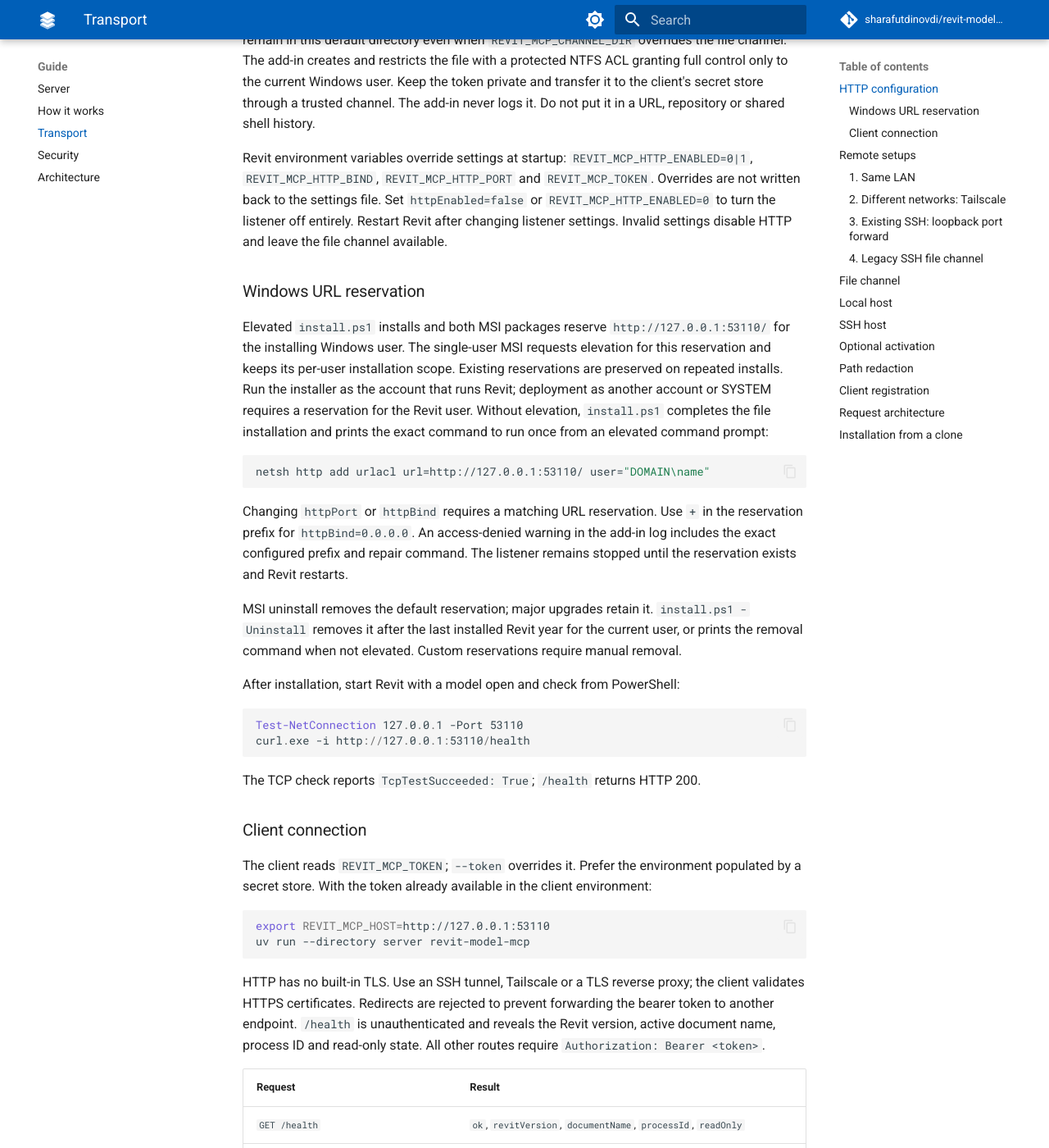
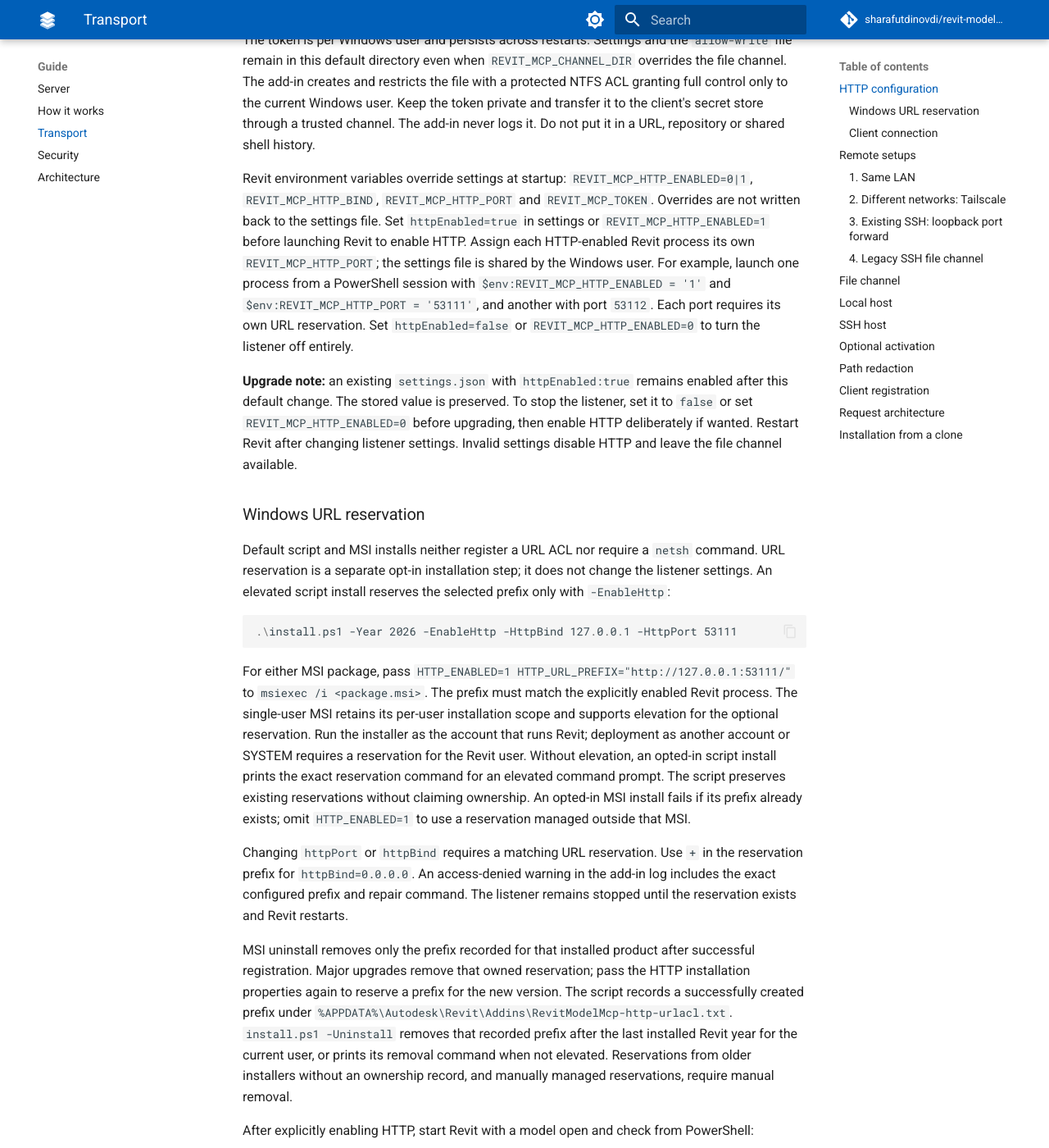
Before and after one commit to sharafutdinovdi/revit-model-mcp, an MkDocs documentation site: the page built from docs/transport.md, in a window 1280 px wide and 1400 px high, scrolled down 578 px. Shown: the whole window at 82% size. Built offline with MkDocs 1.6.1 and Material for MkDocs 9.7.7, drawn with Linux system fonts in a browser that asks for light colours; comment, search, counter and statistics services are not loaded; some of the changed text lies outside the part shown.

Commit message:
fix(http): disable the listener and URL ACL registration by default

````diff
--- a/docs/transport.md
+++ b/docs/transport.md
@@ -7,11 +7,12 @@
 
 ## HTTP configuration
 
+HTTP is opt-in and off by default; a default deployment uses only the local file channel.
 On first startup the add-in creates `%LOCALAPPDATA%\RevitModelMcp\settings.json`:
 
 ```json
 {
-  "httpEnabled": true,
+  "httpEnabled": false,
   "httpBind": "127.0.0.1",
   "httpPort": 53110,
   "token": "<generated 32-byte base64url token>"
@@ -27,32 +28,48 @@
 
 Revit environment variables override settings at startup: `REVIT_MCP_HTTP_ENABLED=0|1`, `REVIT_MCP_HTTP_BIND`, `REVIT_MCP_HTTP_PORT` and `REVIT_MCP_TOKEN`.
 Overrides are not written back to the settings file.
+Set `httpEnabled=true` in settings or `REVIT_MCP_HTTP_ENABLED=1` before launching Revit to enable HTTP.
+Assign each HTTP-enabled Revit process its own `REVIT_MCP_HTTP_PORT`; the settings file is shared by the Windows user.
+For example, launch one process from a PowerShell session with `$env:REVIT_MCP_HTTP_ENABLED = '1'` and `$env:REVIT_MCP_HTTP_PORT = '53111'`, and another with port `53112`.
+Each port requires its own URL reservation.
 Set `httpEnabled=false` or `REVIT_MCP_HTTP_ENABLED=0` to turn the listener off entirely.
+
+**Upgrade note:** an existing `settings.json` with `httpEnabled:true` remains enabled after this default change.
+The stored value is preserved.
+To stop the listener, set it to `false` or set `REVIT_MCP_HTTP_ENABLED=0` before upgrading, then enable HTTP deliberately if wanted.
 Restart Revit after changing listener settings.
 Invalid settings disable HTTP and leave the file channel available.
 
 ### Windows URL reservation
 
-Elevated `install.ps1` installs and both MSI packages reserve `http://127.0.0.1:53110/` for the installing Windows user.
-The single-user MSI requests elevation for this reservation and keeps its per-user installation scope.
-Existing reservations are preserved on repeated installs.
+Default script and MSI installs neither register a URL ACL nor require a `netsh` command.
+URL reservation is a separate opt-in installation step; it does not change the listener settings.
+An elevated script install reserves the selected prefix only with `-EnableHttp`:
+
+```powershell
+.\install.ps1 -Year 2026 -EnableHttp -HttpBind 127.0.0.1 -HttpPort 53111
+```
+
+For either MSI package, pass `HTTP_ENABLED=1 HTTP_URL_PREFIX="http://127.0.0.1:53111/"` to `msiexec /i <package.msi>`.
+The prefix must match the explicitly enabled Revit process.
+The single-user MSI retains its per-user installation scope and supports elevation for the optional reservation.
 Run the installer as the account that runs Revit; deployment as another account or SYSTEM requires a reservation for the Revit user.
-Without elevation, `install.ps1` completes the file installation and prints the exact command to run once from an elevated command prompt:
-
-```bat
-netsh http add urlacl url=http://127.0.0.1:53110/ user="DOMAIN\name"
-```
+Without elevation, an opted-in script install prints the exact reservation command for an elevated command prompt.
+The script preserves existing reservations without claiming ownership.
+An opted-in MSI install fails if its prefix already exists; omit `HTTP_ENABLED=1` to use a reservation managed outside that MSI.
 
 Changing `httpPort` or `httpBind` requires a matching URL reservation.
 Use `+` in the reservation prefix for `httpBind=0.0.0.0`.
 An access-denied warning in the add-in log includes the exact configured prefix and repair command.
 The listener remains stopped until the reservation exists and Revit restarts.
 
-MSI uninstall removes the default reservation; major upgrades retain it.
-`install.ps1 -Uninstall` removes it after the last installed Revit year for the current user, or prints the removal command when not elevated.
-Custom reservations require manual removal.
+MSI uninstall removes only the prefix recorded for that installed product after successful registration.
+Major upgrades remove that owned reservation; pass the HTTP installation properties again to reserve a prefix for the new version.
+The script records a successfully created prefix under `%APPDATA%\Autodesk\Revit\Addins\RevitModelMcp-http-urlacl.txt`.
+`install.ps1 -Uninstall` removes that recorded prefix after the last installed Revit year for the current user, or prints its removal command when not elevated.
+Reservations from older installers without an ownership record, and manually managed reservations, require manual removal.
 
-After installation, start Revit with a model open and check from PowerShell:
+After explicitly enabling HTTP, start Revit with a model open and check from PowerShell:
 
 ```powershell
 Test-NetConnection 127.0.0.1 -Port 53110
@@ -109,7 +126,7 @@
 
 Each HTTP endpoint belongs to one Revit process.
 For several instances, configure a distinct port in each process environment before launch.
-An occupied port disables HTTP for the later instance and produces a log message.
+An occupied port disables HTTP for the later instance and produces a log message; its file channel remains available.
 `revit_list_instances` reports the connected endpoint in HTTP mode.
 `targetDocument` and `targetProcessId` are checked in the Revit API context before execution.
 
@@ -208,7 +225,7 @@
 uv run --directory server revit-model-mcp
 ```
 
-Set `httpEnabled=false` on the workstation if only the file channel is needed.
+The file channel needs no HTTP opt-in or URL reservation.
 
 ## File channel
 
````
Also changed, not shown: 4 other files.
